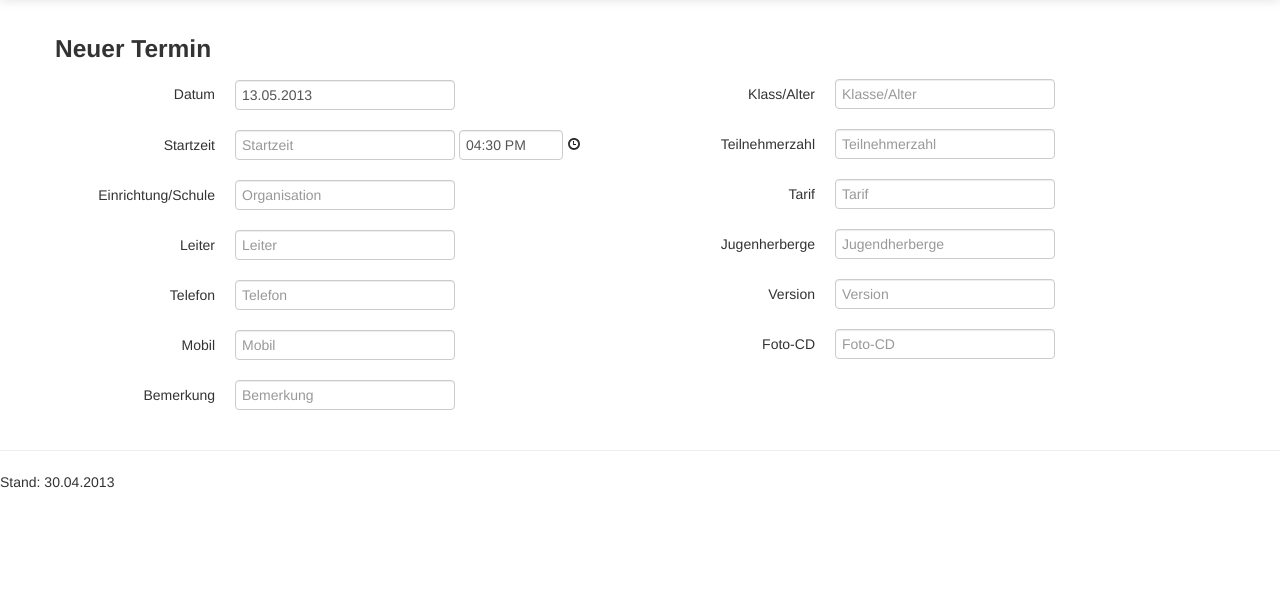
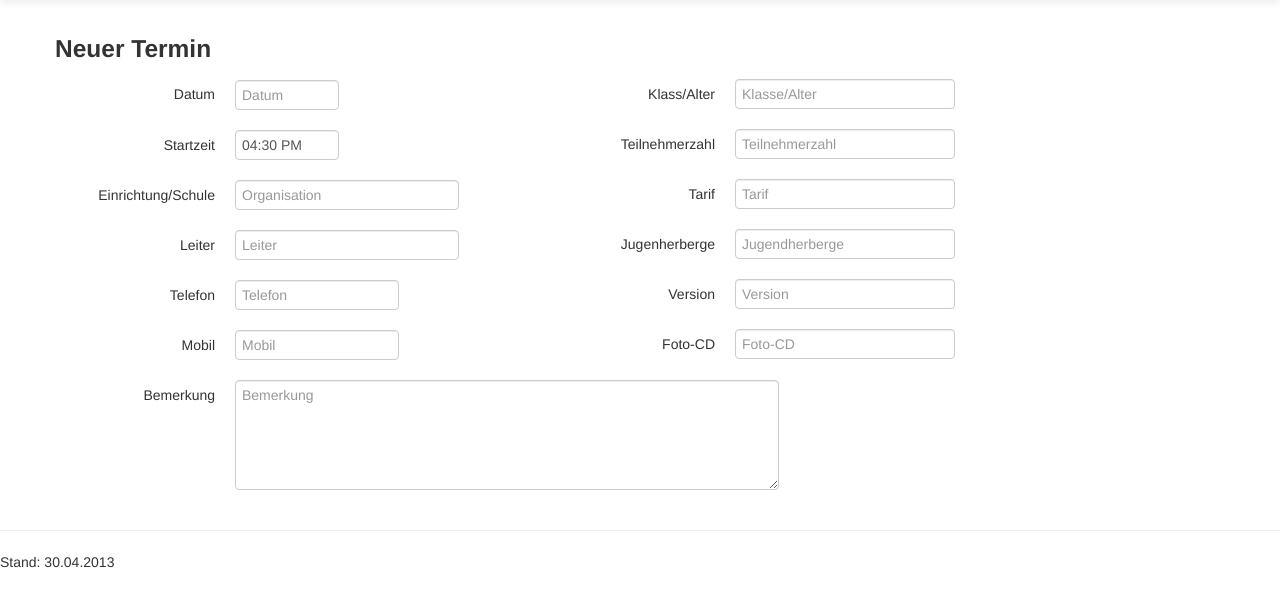
Before and after one commit to mtthff/No-Cold-Calls, a PHP site: page /form-appointment.php in a window 1280 px wide. Shown: the part 41-648 px from the top of the page. Run offline with PHP 8.4, Linux system fonts and the light colour scheme.

Commit message:
nicht wirklich weitergekommen

```diff
--- a/form-appointment.php
+++ b/form-appointment.php
@@ -102,52 +102,46 @@
             <h3>Neuer Termin</h3>
           </div>
           <form class="form-horizontal">
-          <div class="span6">
+              <div class="span5">
 
               <div class="control-group">
                 <label class="control-label" for="inputDate">Datum</label>
                 <div class="controls">
-                  <!--<input type="text" id="inputDate" placeholder="Datum">-->
-                    <!--<div class="control-label input-append date" id="dp3" data-date="12-02-2012" data-date-format="dd-mm-yyyy">-->
-                      <input class="datepicker" size="16" type="text" value="13.05.2013">
-                    <!--</div>-->
+                    <input class="datepicker input-small" class="" type="text" placeholder="Datum">
                 </div>
-
               </div>
               <div class="control-group">
                 <label class="control-label" for="inputStarttime">Startzeit</label>
                 <div class="controls">
-                  <input type="text" id="inputStarttime" placeholder="Startzeit">
-                  <input id="timepicker1" type="text" class="input-small">
-                <span class="add-on"><i class="icon-time"></i></span>
+                    <input id="timepicker1" type="text" class="input-small" placeholder="Startzeit">
                 </div>
               </div>
               <div class="control-group">
                 <label class="control-label" for="inputOrganisation">Einrichtung/Schule</label>
                 <div class="controls">
-                  <input type="text" id="inputOrganisation" placeholder="Organisation">
+                  <input type="text" class="input-large" id="inputOrganisation" placeholder="Organisation">
                 </div>
               </div>
               <div class="control-group">
                 <label class="control-label" for="inputCustomer">Leiter</label>
                 <div class="controls">
-                  <input type="text" id="inputCustomer" placeholder="Leiter">
+                  <input type="text" class="input-large" id="inputCustomer" placeholder="Leiter">
                 </div>
               </div>
               <div class="control-group">
                 <label class="control-label" for="inputPhone">Telefon</label>
                 <div class="controls">
-                  <input type="text" id="inputPhone" placeholder="Telefon">
+                  <input type="text" class="input-medium" id="inputPhone" placeholder="Telefon">
                 </div>
               </div>
               <div class="control-group">
                 <label class="control-label" for="inputMobil">Mobil</label>
                 <div class="controls">
-                  <input type="text" id="inputMobil" placeholder="Mobil">
+                  <input type="text" class="input-medium" id="inputMobil" placeholder="Mobil">
                 </div>
               </div>
         </div>
-        <div class="span6">
+        <div class="span5">
               <div class="control-group">
                 <label class="control-label" for="inputClass">Klass/Alter</label>
                 <div class="controls">
@@ -185,11 +179,13 @@
                 </div>
               </div>
         </div>
+                  <div class="span2"></div>
           <div class="span12">
               <div class="control-group">
                 <label class="control-label" for="inputComment">Bemerkung</label>
                 <div class="controls">
-                  <input type="text" id="inputComment" placeholder="Bemerkung">
+                    <textarea class="input-xxlarge" rows="5" id="inputComment" placeholder="Bemerkung"></textarea>
+
                 </div>
               </div>
 
```
